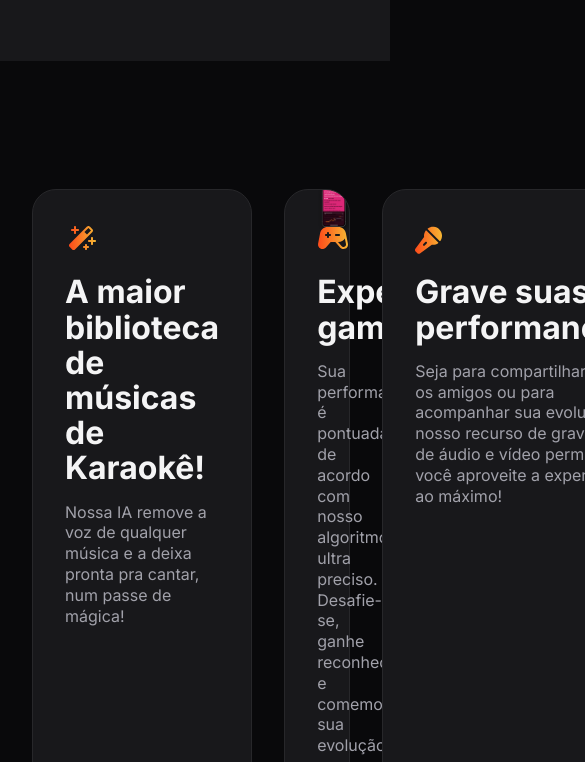
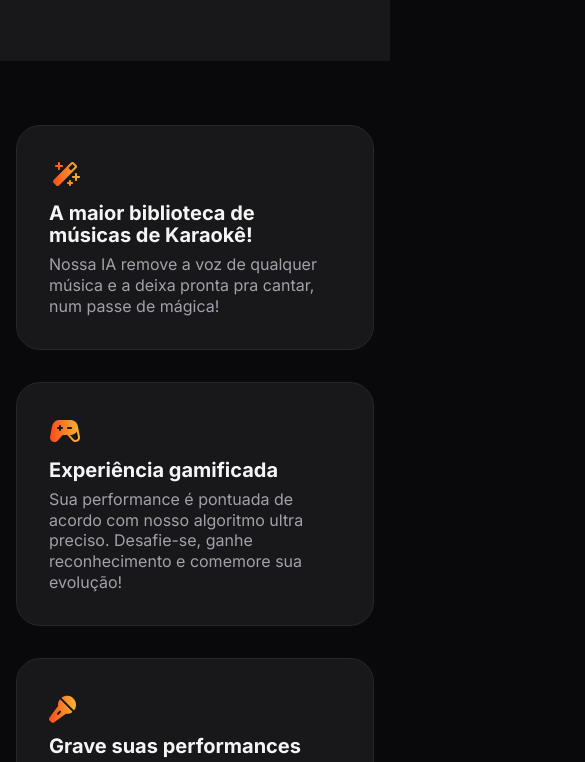
Before and after one commit to lucas-moont/zingen, a plain HTML site: page index.html in a window 390 px wide. Shown: the part 1340-2102 px from the top of the page, 585 px wide, since content can reach past the window. Drawn offline with Linux system fonts and the light colour scheme.

Commit message:
-feat Features section mobile friendly.

```diff
--- a/assets/sass/sections/features.scss
+++ b/assets/sass/sections/features.scss
@@ -1,44 +1,77 @@
-#features{
+#features {
   padding: 128px 32px 64px;
 
-  h2{
+  @include mobile {
+    padding: 64px 16px 64px;
+  }
+
+  h2 {
     font-size: 3.2rem;
     margin: 16px 0;
+
+    @include mobile{
+      font-size: 2rem;
+      margin: 8px 0 8px;
+    }
   }
 
-  .grid{
+  .grid {
     grid-template-columns: repeat(4, 1fr);
-    grid-template-areas: "area1 area2 area2 area3"
-    "area4 area4 area5 area5";
+    grid-template-areas:
+      "area1 area2 area2 area3"
+      "area4 area4 area5 area5";
 
-    .col{
+    @include mobile {
+      grid-template-columns: 1fr;
+      grid-template-areas:
+        "area1"
+        "area2"
+        "area3"
+        "area4"
+        "area5";
+    }
+
+    .col {
       background-color: $surface-color;
       padding: 32px;
       border-radius: 2.4rem;
       border: 1px solid $stroke-color;
+
+      @include mobile {
+        width: 100%;
+      }
     }
 
-    .area2{
-      background-image: url('../images/experiencia_gamificada.png');
+    .area2 {
+      background-image: url("../images/experiencia_gamificada.png");
       background-position: 100% 0px;
       background-repeat: no-repeat;
       background-size: 50%;
     }
 
-    .area4{
-      background-image: url('../images/comunidade.png');
+    .area4 {
+      background-image: url("../images/comunidade.png");
       background-position: 0% 0%;
       background-repeat: no-repeat;
       background-size: 55%;
       padding-bottom: 84px;
     }
 
-    .area5{
-      background-image: url('../images/real_time.png');
+    .area5 {
+      background-image: url("../images/real_time.png");
       background-position: 100% 100%;
       background-repeat: no-repeat;
       background-size: 50%;
       padding-bottom: 84px;
     }
+
+    .area2,
+    .area4,
+    .area5 {
+      @include mobile {
+        background-size: 0%;
+        padding-bottom: 32px;
+      }
+    }
   }
 }
```
Also changed, not shown: assets/css/style.css, 1 other file.
